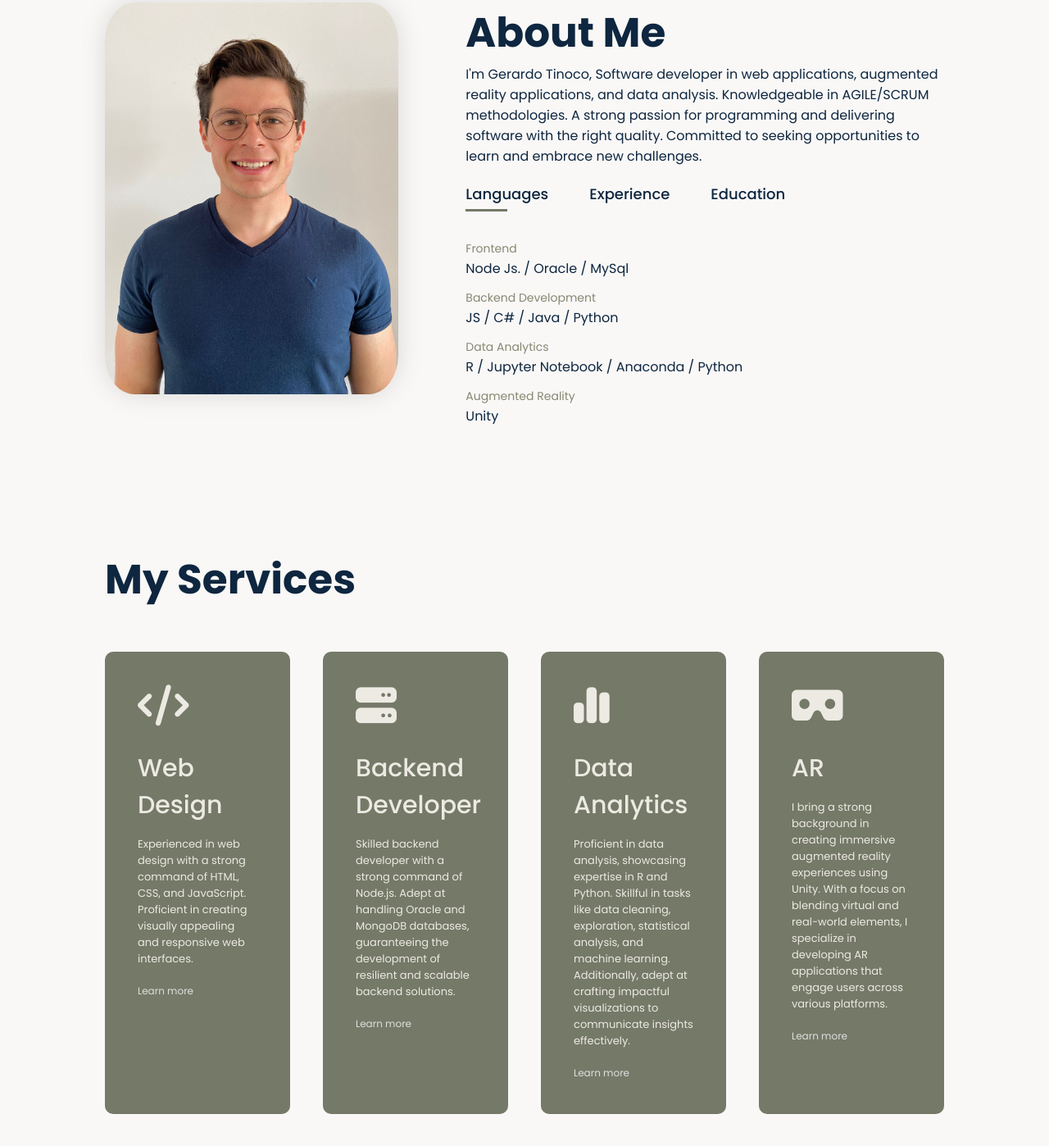
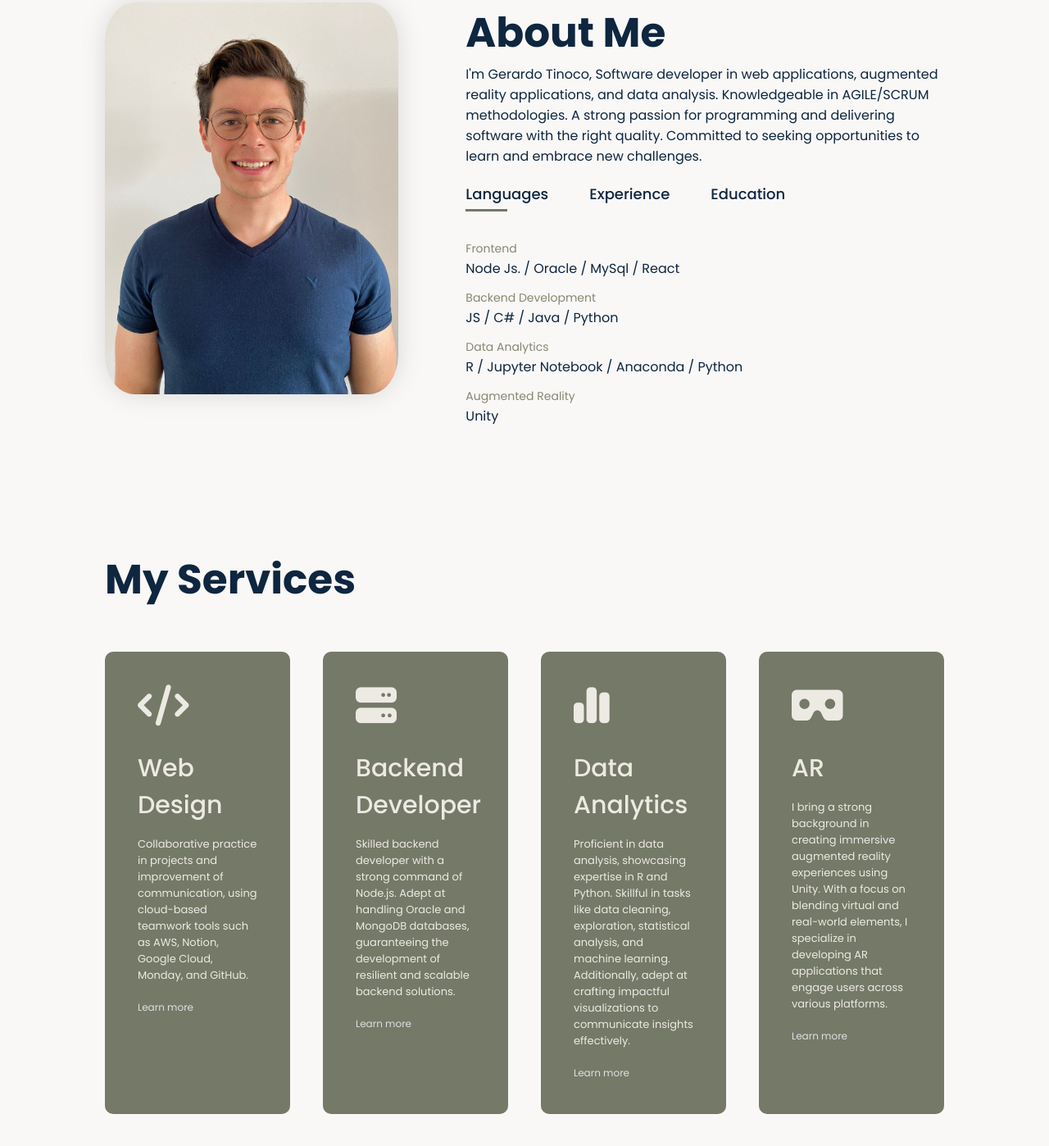
Before and after one commit to GerardoCoronel98/Project_portfolio_2023, a plain HTML site: page index.html in a window 1280 px wide. Shown: the part 897-2295 px from the top of the page at 82% size. Drawn offline with Linux system fonts and the light colour scheme.

Commit message:
Adding and correcting

```diff
--- a/index.html
+++ b/index.html
@@ -54,7 +54,7 @@
                 </div>
                 <div class="tab-contents active-tab" id="skills">
                     <ul>
-                        <li><span>Frontend</span><br>Node Js. / Oracle / MySql</li>
+                        <li><span>Frontend</span><br>Node Js. / Oracle / MySql / React</li>
                         <li><span>Backend Development</span><br>JS / C# / Java / Python</li>
                         <li><span>Data Analytics</span><br>R / Jupyter Notebook / Anaconda / Python</li>
                         <li><span>Augmented Reality</span><br>Unity</li>
@@ -98,8 +98,8 @@
             <div>
                 <i class="fa-sharp fa-solid fa-code"></i>
                 <h2>Web Design</h2>
-                <p>Experienced in web design with a strong command of HTML, CSS, and JavaScript. Proficient in creating
-                    visually appealing and responsive web interfaces.
+                <p>Collaborative practice in projects and improvement of communication, using cloud-based teamwork tools
+                    such as AWS, Notion, Google Cloud, Monday, and GitHub.
                 </p>
                 <a href="#">Learn more</a>
             </div>
```
